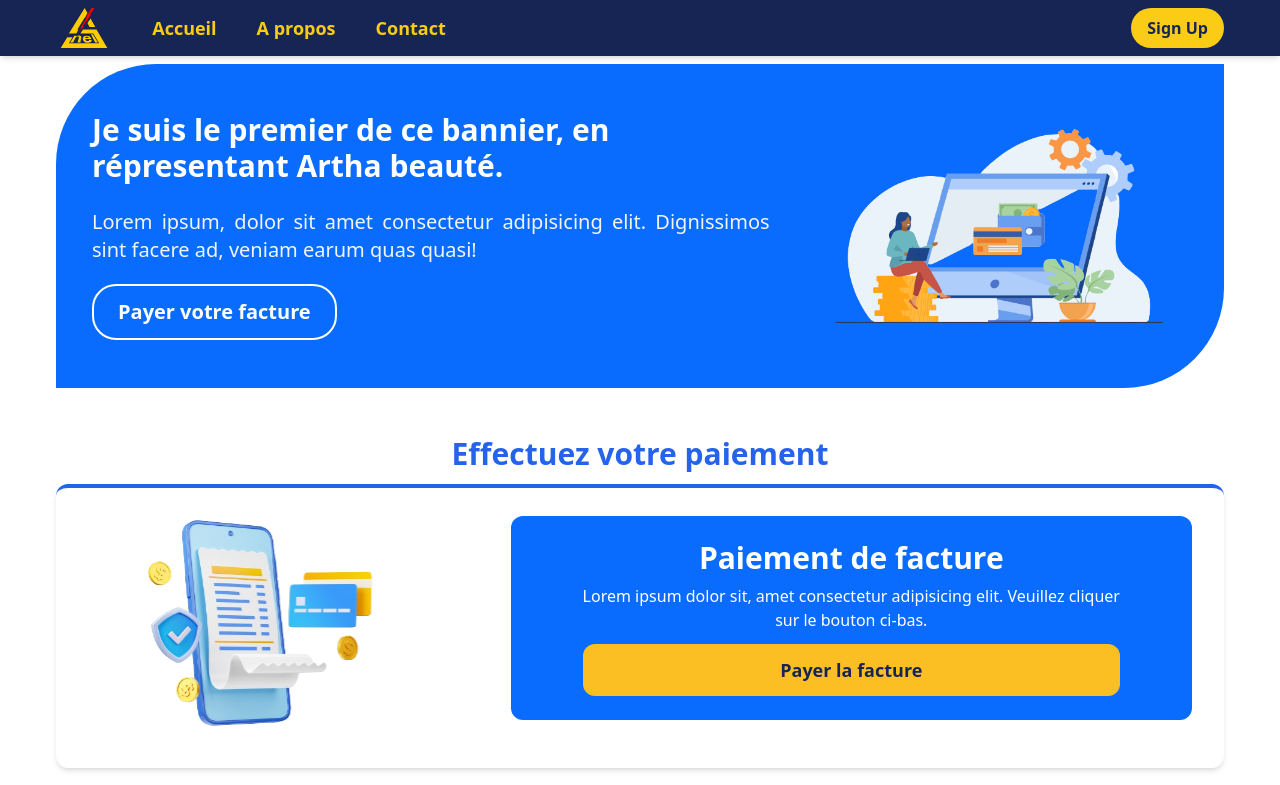
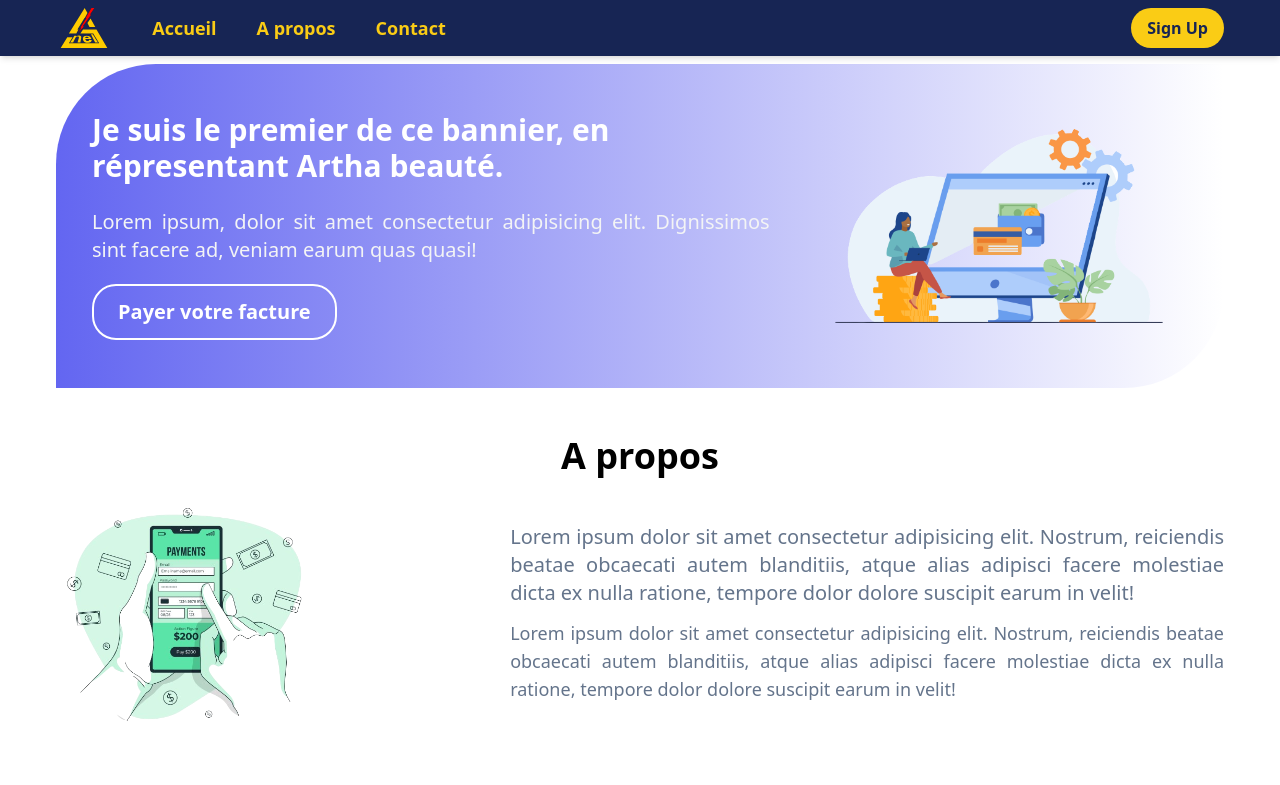
Before and after one commit to rovertnet/app_transact, a React (Vite) app: page / in a window 1280 px wide. Shown: the top 785 px of the page. Built offline with nearby package versions, Linux system fonts and the light colour scheme.

Commit message:
des tites modif

```diff
--- a/src/composants/body/Body.jsx
+++ b/src/composants/body/Body.jsx
@@ -7,8 +7,8 @@ function Body() {
   return (
     <div>
       <Banner />
+      <About />
       <Paie />
-      <About />
     </div>
   );
 }
--- a/src/composants/body/home/Banner.jsx
+++ b/src/composants/body/home/Banner.jsx
@@ -6,7 +6,7 @@ function Banner() {
         className=" md:px-14 px-4 max-w-screen-2xl mx-auto mt-16 mb-8"
         id="accueil"
       >
-        <div className=" md:p-9 px-4 py-9 bg-[#096cff] rounded-tl-[100px] rounded-br-[100px]">
+        <div className=" md:p-9 px-4 py-9 bg-gradient-to-r from-indigo-500 ... rounded-tl-[100px] rounded-br-[100px]">
           <div className=" flex flex-col md:flex-row-reverse justify-between items-center gap-10">
             {/* image */}
             <div>
@@ -26,7 +26,7 @@ function Banner() {
                 Dignissimos sint facere ad, veniam earum quas quasi!
               </p>
               <a className=" space-x-5 space-y-4 " href="#paie">
-                <button className=" py-3 px-6 text-xl text-white font-semibold bg-[#096cff] border-2 border-white rounded-3xl hover:bg-[#0389ff] hover:text-white hover:border-none transition-all duration-300">
+                <button className=" py-3 px-6 text-xl text-white font-semibold border-2 border-white rounded-3xl hover:bg-[#8064f9] hover:text-white hover:border-none transition-all duration-300">
                   Payer votre facture
                 </button>
               </a>
--- a/src/composants/body/paie/Paie.jsx
+++ b/src/composants/body/paie/Paie.jsx
@@ -1,6 +1,9 @@
+import { useState } from "react";
+import Paiement from "./Paiement";
 
 
 function Paie() {
+  const [showMod, setShowMod] = useState(false)
   // const {isform, setForm, formState : {errors}} = useForm();
   // function Submit (data) {
   //   console.log(data);
@@ -8,20 +11,20 @@ function Paie() {
   return (
     <>
       <div className=" md:px-14 p-4 max-w-s mx-auto" id="paie">
-        <h2 className="text-center text-3xl font-extrabold  pb-3 text-blue-600">
+        <h2 className="text-center text-3xl font-extrabold  pb-3 text-black">
           Effectuez votre paiement
         </h2>
-        <div className=" flex flex-col  md:flex-row justify-between items-center gap-3 border-t-4 border-blue-600 rounded-xl px-8 pb-5 shadow-md">
+        <div className=" flex flex-col  md:flex-row justify-between items-center gap-3 border-t-4 border-indigo-500  rounded-xl px-8 pb-5 shadow-md">
           <div className=" md:w-1/2">
             <img src="../../public/P2.png" alt="ùission" />
           </div>
-          <div className=" md:w-4/5 bg-[#096cff] md:h-full h-full px-12 lg:py-6 py-6 rounded-xl">
-            <h2 className=" md:text-3xl text-xl text-center font-bold leading-normal text-white">
+          <div className=" md:w-4/5 bg-[#bfe2ff] md:h-full h-full px-12 lg:py-6 py-6 rounded-xl">
+            <h2 className=" md:text-3xl text-3xl text-center font-bold leading-normal ">
               Paiement de facture
             </h2>
             <div className="px-6">
               <div className="mt-2">
-                <p className="text-white text-center pb-3">
+                <p className="text-blue-950 text-center pb-3">
                   Lorem ipsum dolor sit, amet consectetur adipisicing elit.
                   Veuillez cliquer sur le bouton ci-bas.
                 </p>
@@ -29,8 +32,9 @@ function Paie() {
 
               <div className="">
                 <button
+                  onClick={() => setShowMod(true)}
                   type="submit"
-                  className="p-3 w-full bg-amber-400 rounded-xl text-lg text-blue-950 font-semibold hover:bg-yellow-100 transition-all duration-300"
+                  className="p-3 w-full bg-[#4180ff] rounded-xl text-lg text-white font-semibold hover:bg-[#5b97ff] transition-all duration-300"
                 >
                   Payer la facture
                 </button>
@@ -39,6 +43,7 @@ function Paie() {
           </div>
         </div>
       </div>
+      {showMod && <Paiement onClose={() => setShowMod(false)} />}
     </>
   );
 }
--- a/src/composants/body/paie/Paiement.jsx
+++ b/src/composants/body/paie/Paiement.jsx
@@ -1,11 +1,18 @@
+import { useRef } from "react";
 import { HiOutlineXMark } from "react-icons/hi2";
 
-function Paiement() {
+function Paiement(onclose) {
+  const modRef = useRef();
+  const closeMod = (r) => {
+    if (modRef.current === r.target) {
+      onclose();
+    }
+  };
   return (
     <>
-      <div className="md:px-14 p-4 fixed inset-0 bg-gray-400 bg-opacity-30 backdrop-blur-sm flex justify-center items-center">
+      <div ref={modRef} onClick={closeMod} className="md:px-14 p-4 fixed inset-0 bg-black bg-opacity-60 backdrop-blur-sm flex justify-center items-center">
         <div className="my-5 flex flex-col gap-5">
-          <button className="place-self-end font-semibold text-white text-2xl">
+          <button onClick={onclose} className="place-self-end font-semibold text-white text-2xl">
             <HiOutlineXMark />
           </button>
           <div className=" bg-slate-200 rounded-xl md:px-14 px-8 py-8 flex flex-col gap-5 items-center mx-4">
@@ -13,10 +20,10 @@ function Paiement() {
             <form action="">
               <input
                 className="md:w-full w-full px-4 py-3 mb-3 rounded-xl"
-                type="text"
+                type="number"
                 placeholder="Tapez le montant à payer"
               />
-              <button className="bg-blue-600 px-5 py-3 text-xl font-semibold mt-3 hover:bg-blue-300 hover:text-blue-950">
+              <button className="bg-blue-600 text-white rounded-xl px-2 py-1 w-full text-center text-xl font-semibold mt-3 hover:bg-blue-300 hover:text-blue-950">
                 Payez maintenant
               </button>
             </form>
--- a/src/composants/header/Navbar.jsx
+++ b/src/composants/header/Navbar.jsx
@@ -3,6 +3,7 @@ import {Link} from "react-scroll";
 import { BiMenuAltRight } from "react-icons/bi";
 import { HiOutlineXMark } from "react-icons/hi2";
 import Modal from "./modal/Modal";
+import { FaUserCircle } from "react-icons/fa";
 
 function Navbar() {
   const [ showModal, setShowModal ] = useState(false)
@@ -50,6 +51,12 @@ function Navbar() {
             {/* modal */}
           </div>
           <div className=" md:hidden">
+            <button>
+              <FaUserCircle
+                className="text-yellow-400 h-9 w-9"
+                onClick={() => setShowModal(true)}
+              />
+            </button>
             <button
               onClick={toggleMenu}
               className=" text-white focus:outline-none focus:text-[#feff5b]"
@@ -57,16 +64,18 @@ function Navbar() {
               {showMenu ? (
                 <HiOutlineXMark className=" h-8 w-8 text-yellow-400 transition-all duration-300" />
               ) : (
-                <BiMenuAltRight className=" h-10 w-10 text-yellow-400 transition-all duration-300" />
+                <div className="flex space-x-2">
+                  <BiMenuAltRight className=" h-10 w-10 text-yellow-400 transition-all duration-300 " />
+                </div>
               )}
             </button>
           </div>
         </div>
       </nav>
 
-      <div className="px-10">
+      <div className="left-11 right-11">
         <div
-          className={` space-y-4 mt-16 w-[400] justify-center px-6 py-3 pb-5 bg-blue-950 ${
+          className={` space-y-4 mt-16 w-[400] justify-center px-6 py-3 pb-5 bg-blue-950 rounded-br-2xl rounded-bl-2xl ${
             showMenu
               ? "block justify-center fixed top-0 right-0 left-0"
               : "hidden "
@@ -79,24 +88,15 @@ function Navbar() {
               offset={-80}
               key={link}
               to={path}
-              className=" block text-yellow-400 hover:text-white hover:bg-blue-200 hover:py-2 cursor-pointer font-semibold text-xl text-center"
+              className=" block text-yellow-400 hover:text-white hover:bg-[#12035479] hover:py-2 cursor-pointer font-semibold text-xl text-center"
               onClick={toggleMenu}
             >
               {link}
             </Link>
           ))}
-          <div className=" space-x-12 ">
-            <button
-              onClick={() => setShowModal(true)}
-              offset={-80}
-              className=" bg-yellow-400 text-xl w-full py-2 px-4 translate-all duration-300 rounded-3xl text-blue-950 font-semibold hover:text-blue-600 hover:bg-white hover:font-semibold hover:text "
-            >
-              Sign Up
-            </button>
-          </div>
         </div>
       </div>
-
+      {/* le modal de Sign Up */}
       {showModal && <Modal onClose={() => setShowModal(false)} />}
     </>
   );
--- a/src/composants/header/modal/Modal.jsx
+++ b/src/composants/header/modal/Modal.jsx
@@ -13,7 +13,7 @@ function Modal({onClose}) {
     <div
       ref={modalRef}
       onClick={closeModal}
-      className="md:px-14 p-4 fixed inset-0 bg-gray-400 bg-opacity-30 backdrop-blur-sm flex justify-center items-center"
+      className="md:px-14 p-4 fixed inset-0 bg-black bg-opacity-60 backdrop-blur-sm flex justify-center items-center"
     >
       <div
         ref={modalRef}
```
